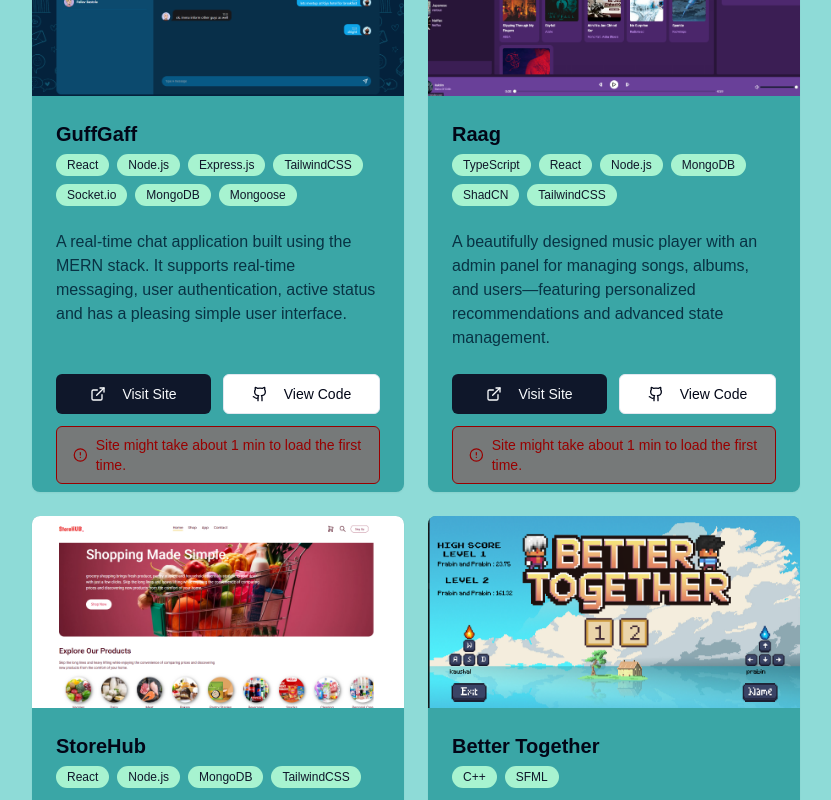
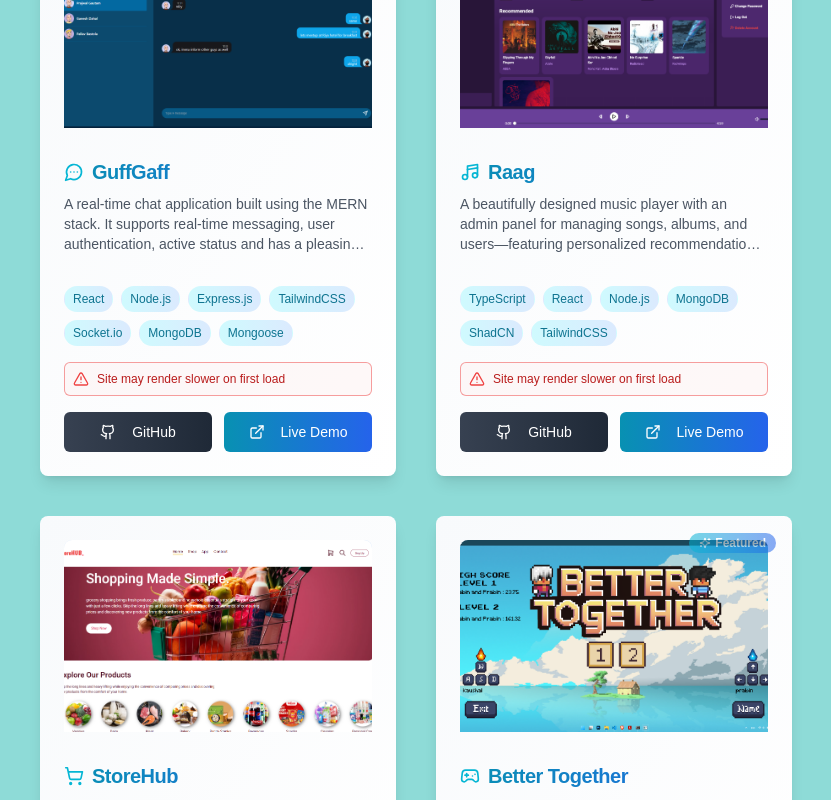
Before and after one commit to Prabin1025y/Portfolio, a Next.js app: page / in a window 1280 px wide. Shown: the part 1240-2040 px from the top of the page, without its empty margins (224-1055 px from the left). Built offline with nearby package versions, Linux system fonts and the light colour scheme; a web font is replaced by a local one.

Commit message:
Enhance ProjectsPage and ProjectCard components; implement dynamic project rendering with improved styles and icons, and add featured project badges.

```diff
--- a/src/app/_Pages/ProjectsPage.tsx
+++ b/src/app/_Pages/ProjectsPage.tsx
@@ -1,21 +1,25 @@
-import Image from "next/image"
-import Link from "next/link"
-import { CircleAlert, ExternalLink, Github } from "lucide-react"
+import Image from "next/image";
+import Link from "next/link";
+import { CircleAlert, ExternalLink, Github } from "lucide-react";
 
-import { Button } from "@/components/ui/button"
-import { Badge } from "@/components/ui/badge"
-import { Card, CardContent, CardFooter, CardHeader } from "@/components/ui/card"
-import { projects } from "@/utils/Utilities"
-
+import { Button } from "@/components/ui/button";
+import { Badge } from "@/components/ui/badge";
+import {
+  Card,
+  CardContent,
+  CardFooter,
+  CardHeader,
+} from "@/components/ui/card";
+import { projects } from "@/utils/Utilities";
+import ProjectCard from "../components/ProjectCard";
 
 export default function ProjectPage() {
-  // Sample projects data - replace with your actual projects
-
-  const warningProjects = ["GuffGaff", "Raag"]
-  const unavailableProjects = ["StoreHub"]
 
   return (
-        <section id='Projects' className='projectBG bg-[#8EDBD7]  dark:bg-[#255676] w-screen h-fit pt-32 sm:pt-60 px-2 sm:px-8 pb-10 md:px-16 lg:px-32 xl:px-56 2xl:px-72  flex flex-col gap-5'>
+    <section
+      id="Projects"
+      className="projectBG bg-[#8EDBD7]  dark:bg-[#255676] w-screen h-fit pt-32 sm:pt-60 px-2 sm:px-8 pb-10 md:px-16 lg:px-32 xl:px-56 2xl:px-72  flex flex-col gap-5"
+    >
       <div className=" text-center">
         <h2 className="text-3xl font-bold text-center tracking">PROJECTS</h2>
       </div>
@@ -23,72 +27,89 @@ export default function ProjectPage() {
         <div className="container mx-auto">
           <div className="grid grid-cols-1 md:grid-cols-2 2xl:grid-cols-3 gap-6">
             {projects.map((project) => (
-                  <Card
-                    key={project.id}
-                    className="bg-[#3AA6A6]  dark:bg-[#153448] overflow-hidden flex flex-col h-full transition-all duration-300 group relative hover:shadow-xl  border-none">
-                    <div className="relative h-48 w-full overflow-hidden">
-                      <Image
-                        src={project.imageUrl || "/1.jpg"}
-                        alt={project.title}
-                        fill
-                        className="object-cover transition-transform duration-300 group-hover:scale-110"
-                      />
-                      <div className="absolute inset-0 bg-primary/10 opacity-0 group-hover:opacity-100 transition-opacity duration-300"></div>
-                    </div>
-                    <CardHeader className="bg-[#3AA6A6]  dark:bg-[#153448]">
-                      <h3 className="text-xl font-bold">{project.title}</h3>
-                      <div className="flex flex-wrap gap-2 mt-2">
-                        {project.techStack.map((tech) => (
-                          <Badge key={tech} variant="secondary" className="font-normal bg-emerald-200 dark:bg-cyan-800">
-                            {tech}
-                          </Badge>
-                        ))}
-                      </div>
-                    </CardHeader>
-                    <CardContent className="flex-grow bg-[#3AA6A6]  dark:bg-[#153448]">
-                      <p className="text-cyan-950 dark:text-cyan-200">{project.description}</p>
-                    </CardContent>
-                    <CardFooter className="flex gap-3 bg-[#3AA6A6]  dark:bg-[#153448]">
-                      <Button disabled={unavailableProjects.includes(project.title)} asChild className={`flex-1 transition-transform duration-300 group-hover:translate-y-[-2px] ${unavailableProjects.includes(project.title) && "cursor-not-allowed text-gray-400"}`}>
-                        <Link href={project.websiteUrl} target={unavailableProjects.includes(project.title) ? "_self" : "_blank"} rel="noopener noreferrer">
-                          <ExternalLink className="mr-2 h-4 w-4" />
-                          {project.title === "Better Together" ? "Download Link" : "Visit Site"}
-                        </Link>
-                      </Button>
-                      <Button
-                        asChild
-                        variant="outline"
-                        className="flex-1 transition-all duration-300 group-hover:translate-y-[-2px] dark:bg-transparent hover:dark:bg-cyan-800 dark:border-white"
-                      >
-                        <Link href={project.repositoryUrl} target="_blank" rel="noopener noreferrer">
-                          <Github className="mr-2 h-4 w-4" />
-                          View Code
-                        </Link>
-                      </Button>
-                    </CardFooter>
-                    {warningProjects.includes(project.title) && <div className="pl-4 pr-2 items-center py-2 mx-6 mb-2 -mt-3 rounded-md bg-[#ff11114d] dark:bg-[#cd3b3b2a] text-[#980000] dark:text-[#ff4c4c] border dark:border-[#ff4c4c] border-[#980000] text-sm flex gap-2"><CircleAlert size={16} /> Site might take about 1 min to load the first time.</div> }                  </Card>
+              <ProjectCard key={project.id} title={project.title} description={project.description} image={project.imageUrl} techStack={project.techStack} githubUrl={project.repositoryUrl} liveUrl={project.websiteUrl} featured={project.featured} />
+              // <Card
+              //   key={project.id}
+              //   className="bg-[#3AA6A6]  dark:bg-[#153448] overflow-hidden flex flex-col h-full transition-all duration-300 group relative hover:shadow-xl  border-none"
+              // >
+              //   <div className="relative h-48 w-full overflow-hidden">
+              //     <Image
+              //       src={project.imageUrl || "/1.jpg"}
+              //       alt={project.title}
+              //       fill
+              //       className="object-cover transition-transform duration-300 group-hover:scale-110"
+              //     />
+              //     <div className="absolute inset-0 bg-primary/10 opacity-0 group-hover:opacity-100 transition-opacity duration-300"></div>
+              //   </div>
+              //   <CardHeader className="bg-[#3AA6A6]  dark:bg-[#153448]">
+              //     <h3 className="text-xl font-bold">{project.title}</h3>
+              //     <div className="flex flex-wrap gap-2 mt-2">
+              //       {project.techStack.map((tech) => (
+              //         <Badge
+              //           key={tech}
+              //           variant="secondary"
+              //           className="font-normal bg-emerald-200 dark:bg-cyan-800"
+              //         >
+              //           {tech}
+              //         </Badge>
+              //       ))}
+              //     </div>
+              //   </CardHeader>
+              //   <CardContent className="flex-grow bg-[#3AA6A6]  dark:bg-[#153448]">
+              //     <p className="text-cyan-950 dark:text-cyan-200">
+              //       {project.description}
+              //     </p>
+              //   </CardContent>
+              //   <CardFooter className="flex gap-3 bg-[#3AA6A6]  dark:bg-[#153448]">
+              //     <Button
+              //       disabled={unavailableProjects.includes(project.title)}
+              //       asChild
+              //       className={`flex-1 transition-transform duration-300 group-hover:translate-y-[-2px] ${
+              //         unavailableProjects.includes(project.title) &&
+              //         "cursor-not-allowed text-gray-400"
+              //       }`}
+              //     >
+              //       <Link
+              //         href={project.websiteUrl}
+              //         target={
+              //           unavailableProjects.includes(project.title)
+              //             ? "_self"
+              //             : "_blank"
+              //         }
+              //         rel="noopener noreferrer"
+              //       >
+              //         <ExternalLink className="mr-2 h-4 w-4" />
+              //         {notAWebsite.includes(project.title)
+              //           ? "Download Link"
+              //           : "Visit Site"}
+              //       </Link>
+              //     </Button>
+              //     <Button
+              //       asChild
+              //       variant="outline"
+              //       className="flex-1 transition-all duration-300 group-hover:translate-y-[-2px] dark:bg-transparent hover:dark:bg-cyan-800 dark:border-white"
+              //     >
+              //       <Link
+              //         href={project.repositoryUrl}
+              //         target="_blank"
+              //         rel="noopener noreferrer"
+              //       >
+              //         <Github className="mr-2 h-4 w-4" />
+              //         View Code
+              //       </Link>
+              //     </Button>
+              //   </CardFooter>
+              //   {warningProjects.includes(project.title) && (
+              //     <div className="pl-4 pr-2 items-center py-2 mx-6 mb-2 -mt-3 rounded-md bg-[#ff11114d] dark:bg-[#cd3b3b2a] text-[#980000] dark:text-[#ff4c4c] border dark:border-[#ff4c4c] border-[#980000] text-sm flex gap-2">
+              //       <CircleAlert size={16} /> Site might take about 1 min to
+              //       load the first time.
+              //     </div>
+              //   )}
+              // </Card>
             ))}
           </div>
         </div>
       </div>
     </section>
-  )
+  );
 }
-
-
-
-// import React from 'react'
-// import ProjectCard from '../components/ProjectCard'
-
-// const ProjectsPage = () => {
-
-//   return (
-//     <div id='Projects' className='projectBG bg-[#8EDBD7]  dark:bg-[#255676] w-screen h-fit pt-60 px-8 pb-10 md:px-16 lg:px-32 xl:px-56 2xl:px-72  flex flex-col gap-5'>
-//       <ProjectCard/>
-//       <ProjectCard/>
-//       <ProjectCard/>
-//     </div>
-//   )
-// }
-
-// export default ProjectsPage
--- a/src/app/components/ProjectCard.tsx
+++ b/src/app/components/ProjectCard.tsx
@@ -1,30 +1,129 @@
-import Image from 'next/image'
-import React from 'react'
-import { FaReact } from "react-icons/fa";
-import GithubButton from './uiverse/GithubButton';
-import VisitSiteButton from './uiverse/VisitSiteButton';
+import {
+  Card,
+  CardContent,
+  CardDescription,
+  CardFooter,
+  CardHeader,
+  CardTitle,
+} from "@/components/ui/card";
+import { Badge } from "@/components/ui/badge";
+import { Button } from "@/components/ui/button";
+import {
+  Github,
+  ExternalLink,
+  AlertTriangle,
+  Code,
+  Sparkles,
+} from "lucide-react";
+import { projectCardProps } from "@/types";
+import {  getProjectIcon, warningProjects } from "@/utils/Utilities";
+import Link from "next/link";
 
-const ProjectCard = () => {
-    return (
-        <div className='flex px-4 py-4 gap-4 bg-[#3AA6A6] border-[#153448] dark:bg-[#153448] rounded-2xl fotn-[Inter] cursor-pointer group hover:-translate-x-3 hover:-translate-y-3 transition-all overflow-hidden duration-300 hover:shadow-[19px_17px_27px_-5px_#153448]'>
-            <div className='px-2 lg:px-4 grid place-items-center text-3xl font-[Roboto] font-bold'>1</div>
-            <div className='relative min-w-[200px] lg:min-w-[300px] min-h-full overflow-hidden rounded-xl border border-white group-hover:-translate-x-5 group-hover:-translate-y-5 group-hover:shadow-[19px_17px_27px_-5px_rgba(0,_0,_0,_0.7)] transition-all duration-300 '>
-                <Image className='object-cover' src="/1.jpg" fill alt='picture' />
+const ProjectCard = ({
+  title,
+  description,
+  image,
+  techStack,
+  githubUrl,
+  liveUrl,
+  featured,
+}: projectCardProps) => {
+  return (
+    <div className="p-2 h-full group">
+      <Card
+        className={`relative overflow-hidden transition-all duration-500 ease-out transform hover:scale-105 hover:shadow-2xl border-0 bg-gradient-to-br from-slate-50 to-white dark:from-[#1a2b3c] dark:to-[#0f1a24] flex flex-col h-full group-hover:shadow-xl shadow-lg`}
+      >
+        {/* Animated background gradient */}
+        <div className="absolute inset-0 bg-gradient-to-r from-blue-400/10 via-blue-500/10 to-blue-600/10 opacity-0 group-hover:opacity-100 transition-opacity duration-500" />
+
+        {/* Featured badge */}
+        {featured && (
+          <div className="absolute top-4 right-4 z-10">
+            <Badge className="bg-gradient-to-r from-cyan-500 to-blue-600 text-white border-0 animate-pulse">
+              <Sparkles className="w-3 h-3 mr-1" />
+              Featured
+            </Badge>
+          </div>
+        )}
+
+        <CardHeader className="p-6 relative flex-none">
+          {/* Project Image */}
+          <div className="relative h-48 w-full overflow-hidden rounded-t-lg bg-gradient-to-br from-blue-100 to-blue-200 dark:from-[#1a2b3c] dark:to-[#0f1a24]">
+            <img
+              src={image}
+              alt={title}
+              className={`w-full h-full object-cover transition-all duration-700 group-hover:scale-110 scale-100`}
+            />
+            {/* Overlay gradient */}
+            <div
+              className={`absolute inset-0 bg-gradient-to-t from-black/40 to-transparent transition-opacity duration-300 group-hover:opacity-100 opacity-0`}
+            />
+          </div>
+
+          {/* Title and description */}
+          <div className="py-6 px-0 pb-2">
+            <CardTitle className="text-xl font-bold bg-gradient-to-r from-cyan-600 to-blue-600 dark:from-cyan-400 dark:to-blue-400 bg-clip-text text-transparent mb-2 flex items-center gap-2">
+              {/* <Code className="w-5 h-5 text-cyan-500 dark:text-cyan-400" /> */}
+              {getProjectIcon(title)}
+              {title}
+            </CardTitle>
+            <CardDescription className="text-sm text-gray-600 dark:text-gray-300 line-clamp-3">
+              {description}
+            </CardDescription>
+          </div>
+        </CardHeader>
+
+        <CardContent className="px-6 pb-4 flex-grow flex flex-col">
+          {/* Tech Stack Badges */}
+          <div className="flex flex-1 grow-0 flex-wrap gap-2 mb-4">
+            {techStack.map((tech, index) => (
+              <Badge
+                key={tech}
+                variant="secondary"
+                className={`text-xs px-2 py-1 font-medium transition-all duration-300 hover:scale-110 cursor-default bg-gradient-to-r from-cyan-100 to-blue-100 dark:from-cyan-900/50 dark:to-blue-900/50 text-cyan-700 dark:text-cyan-300 hover:from-cyan-200 hover:to-blue-200 dark:hover:from-cyan-800/50 dark:hover:to-blue-800/50`}
+              >
+                {tech}
+              </Badge>
+            ))}
+          </div>
+
+          {/* Warning Alert */}
+          {warningProjects.includes(title) && (
+            <div className="mt-auto border border-red-500/50 bg-red-50/50 dark:bg-red-950/30 dark:border-red-500/30 flex items-center gap-2 p-2 rounded-md">
+              <AlertTriangle size={16} className="text-red-500 dark:text-red-400" />
+              <p className="text-xs text-red-700 dark:text-red-300">
+                Site may render slower on first load
+              </p>
             </div>
-            <div className='flex flex-col justify-between py-2'>
-                <div className='text-lg lg:text-2xl font-semibold'>RAAG - Feel The Music</div>
-                <div className='flex gap-2 items-center'>
-                    <div className='bg-green-300 text-blue-950 rounded-md px-2 py-1 text-[0.5rem] lg:text-xs font-bold flex gap-1 items-center'><FaReact size="1.2em" color='navy' /><p>REACT</p></div>
-                    <div className='bg-green-300 text-blue-950 rounded-md px-2 py-1 text-[0.5rem] lg:text-xs font-bold flex gap-1 items-center'><FaReact size="1.2em" color='navy' /> REACT</div>
-                </div>
-                <p className='text-[#81CDFF] text-sm lg:text-base font-semibold line-clamp-3'>Lorem ipsum dolor sit, amet consectetur adipisicing elit. Ex suscipit possimus perspiciatis ut, cupiditate tempore est nemo maiores laudantium, a ullam nesciunt corrupti quisquam ipsa quod itaque animi, consequuntur voluptatibus commodi omnis voluptatem magni modi officia! Sequi beatae incidunt cumque recusandae sit sapiente vel, mollitia alias, eum, ipsum facere inventore provident. Eos laborum inventore est delectus?</p>
-                <div className='flex justify-end px-10 gap-4 items-center'>
-                    <GithubButton />
-                    <VisitSiteButton />
-                </div>
-            </div>
-        </div>
-    )
-}
+          )}
+        </CardContent>
 
-export default ProjectCard
+        <CardFooter className="px-6 pb-6 pt-0 flex-none">
+          {/* Action Buttons */}
+          <div className="flex gap-3 w-full">
+            <Link className="flex-1" href={githubUrl} target="_blank">
+              <Button className="w-full bg-gradient-to-r from-gray-700 to-gray-800 dark:from-gray-600 dark:to-gray-700 hover:from-gray-800 hover:to-gray-900 dark:hover:from-gray-500 dark:hover:to-gray-600 !text-white transition-all duration-300 hover:scale-105 hover:shadow-lg">
+                <Github className="w-4 h-4 mr-2 !text-white" />
+                GitHub
+              </Button>
+            </Link>
+
+            <Link className="flex-1" href={liveUrl} target="_blank">
+              <Button className="w-full bg-gradient-to-r from-cyan-600 to-blue-600 dark:from-cyan-500 dark:to-blue-500 hover:from-cyan-700 hover:to-blue-700 dark:hover:from-cyan-400 dark:hover:to-blue-400 !text-white transition-all duration-300 hover:scale-105 hover:shadow-lg">
+                <ExternalLink className="w-4 h-4 mr-2 !text-white" />
+                Live Demo
+              </Button>
+            </Link>
+          </div>
+        </CardFooter>
+
+        {/* Animated border on hover */}
+        <div
+          className={`absolute inset-0 rounded-lg transition-all duration-500 group-hover:ring-2 group-hover:ring-cyan-400/50 dark:group-hover:ring-cyan-500/50 group-hover:ring-offset-2 group-hover:ring-offset-white dark:group-hover:ring-offset-[#1a2b3c]`}
+        />
+      </Card>
+    </div>
+  );
+};
+
+export default ProjectCard;
--- /dev/null
+++ b/src/components/ui/alert.tsx
@@ -0,0 +1,59 @@
+import * as React from "react"
+import { cva, type VariantProps } from "class-variance-authority"
+
+import { cn } from "@/lib/utils"
+
+const alertVariants = cva(
+  "relative w-full rounded-lg border border-slate-200 p-4 [&>svg~*]:pl-7 [&>svg+div]:translate-y-[-3px] [&>svg]:absolute [&>svg]:left-4 [&>svg]:top-4 [&>svg]:text-slate-950 dark:border-slate-800 dark:[&>svg]:text-slate-50",
+  {
+    variants: {
+      variant: {
+        default: "bg-white text-slate-950 dark:bg-slate-950 dark:text-slate-50",
+        destructive:
+          "border-red-500/50 text-red-500 dark:border-red-500 [&>svg]:text-red-500 dark:border-red-900/50 dark:text-red-900 dark:dark:border-red-900 dark:[&>svg]:text-red-900",
+      },
+    },
+    defaultVariants: {
+      variant: "default",
+    },
+  }
+)
+
+const Alert = React.forwardRef<
+  HTMLDivElement,
+  React.HTMLAttributes<HTMLDivElement> & VariantProps<typeof alertVariants>
+>(({ className, variant, ...props }, ref) => (
+  <div
+    ref={ref}
+    role="alert"
+    className={cn(alertVariants({ variant }), className)}
+    {...props}
+  />
+))
+Alert.displayName = "Alert"
+
+const AlertTitle = React.forwardRef<
+  HTMLParagraphElement,
+  React.HTMLAttributes<HTMLHeadingElement>
+>(({ className, ...props }, ref) => (
+  <h5
+    ref={ref}
+    className={cn("mb-1 font-medium leading-none tracking-tight", className)}
+    {...props}
+  />
+))
+AlertTitle.displayName = "AlertTitle"
+
+const AlertDescription = React.forwardRef<
+  HTMLParagraphElement,
+  React.HTMLAttributes<HTMLParagraphElement>
+>(({ className, ...props }, ref) => (
+  <div
+    ref={ref}
+    className={cn("text-sm [&_p]:leading-relaxed", className)}
+    {...props}
+  />
+))
+AlertDescription.displayName = "AlertDescription"
+
+export { Alert, AlertTitle, AlertDescription }
--- /dev/null
+++ b/src/types/index.ts
@@ -0,0 +1,9 @@
+export type projectCardProps = {
+    title: string
+    description: string
+    image: string
+    techStack: string[]
+    githubUrl: string
+    liveUrl: string
+    featured: boolean
+}
--- a/src/utils/Utilities.tsx
+++ b/src/utils/Utilities.tsx
@@ -1,4 +1,4 @@
-import { Code2, Palette, Code, MonitorCog, LibraryBig, DatabaseIcon, Wrench, Mail, Phone, MapPin } from "lucide-react"
+import { Code2, Palette, Code, MonitorCog, LibraryBig, DatabaseIcon, Wrench, Mail, Phone, MapPin, MessageCircleMore, Music4, ShoppingCart, Gamepad2 } from "lucide-react"
 
 
 
@@ -10,6 +10,7 @@ interface Project {
     imageUrl: string
     websiteUrl: string
     repositoryUrl: string
+    featured: boolean
 }
 
 interface ContactInfo {
@@ -46,6 +47,7 @@ export const projects: Project[] = [
         imageUrl: "/ProjectsImage/guffgaff.png",
         websiteUrl: "https://guffgaff-kpsd.onrender.com",
         repositoryUrl: "https://github.com/Prabin1025y/GuffGaff",
+        featured: false,
     },
     {
         id: "2",
@@ -55,6 +57,7 @@ export const projects: Project[] = [
         imageUrl: "/ProjectsImage/raag.png",
         websiteUrl: "https://raag.onrender.com",
         repositoryUrl: "https://github.com/Prabin1025y/Raag",
+        featured: true,
     },
     {
         id: "3",
@@ -64,6 +67,7 @@ export const projects: Project[] = [
         imageUrl: "/ProjectsImage/storehub.png",
         websiteUrl: "#Projects",
         repositoryUrl: "https://github.com/Prabin1025y/StoreHub",
+        featured: false,
     },
     {
         id: "4",
@@ -74,6 +78,7 @@ export const projects: Project[] = [
         imageUrl: "/ProjectsImage/bettertogether.png",
         websiteUrl: "https://prabinacharya.itch.io/better-together",
         repositoryUrl: "https://github.com/Prabin1025y/Better-Together",
+        featured: true,
     },
     {
         id: "5",
@@ -83,9 +88,26 @@ export const projects: Project[] = [
         imageUrl: "/ProjectsImage/lightcode.png",
         websiteUrl: "https://lightcodedev.vercel.app",
         repositoryUrl: "https://github.com/Prabin1025y/LightCode",
+        featured: false,
     },
 ]
 
+export const getProjectIcon = (projectName: string) => {
+    switch (projectName) {
+        case "GuffGaff":
+            return <MessageCircleMore className="h-5 w-5 text-cyan-500 dark:text-cyan-400" />
+        case "Raag":
+            return <Music4 className="h-5 w-5 text-cyan-500 dark:text-cyan-400" />
+        case "StoreHub":
+            return <ShoppingCart className="h-5 w-5 text-cyan-500 dark:text-cyan-400" />
+        case "Better Together":
+            return <Gamepad2 className="h-5 w-5 text-cyan-500 dark:text-cyan-400" />
+        case "LightCode":
+            return <Code2 className="h-5 w-5 text-cyan-500 dark:text-cyan-400" />
+        default:
+            return <Code2 className="h-5 w-5 text-cyan-500 dark:text-cyan-400" />
+    }
+}
 
 export const getLevelColor = (level: SkillLevel) => {
     switch (level) {
@@ -252,3 +274,7 @@ export const contactInfo: ContactInfo[] = [
         href: '#Contact'
     }
 ];
+
+export const warningProjects = ["GuffGaff", "Raag"];
+export const unavailableProjects = ["StoreHub"];
+export const notAWebsite = ["Better Together"];
```
Also changed, not shown: 1 other file (tests, documents, lock files or other folders). Lines whose indentation alone changed are shown as unchanged.
